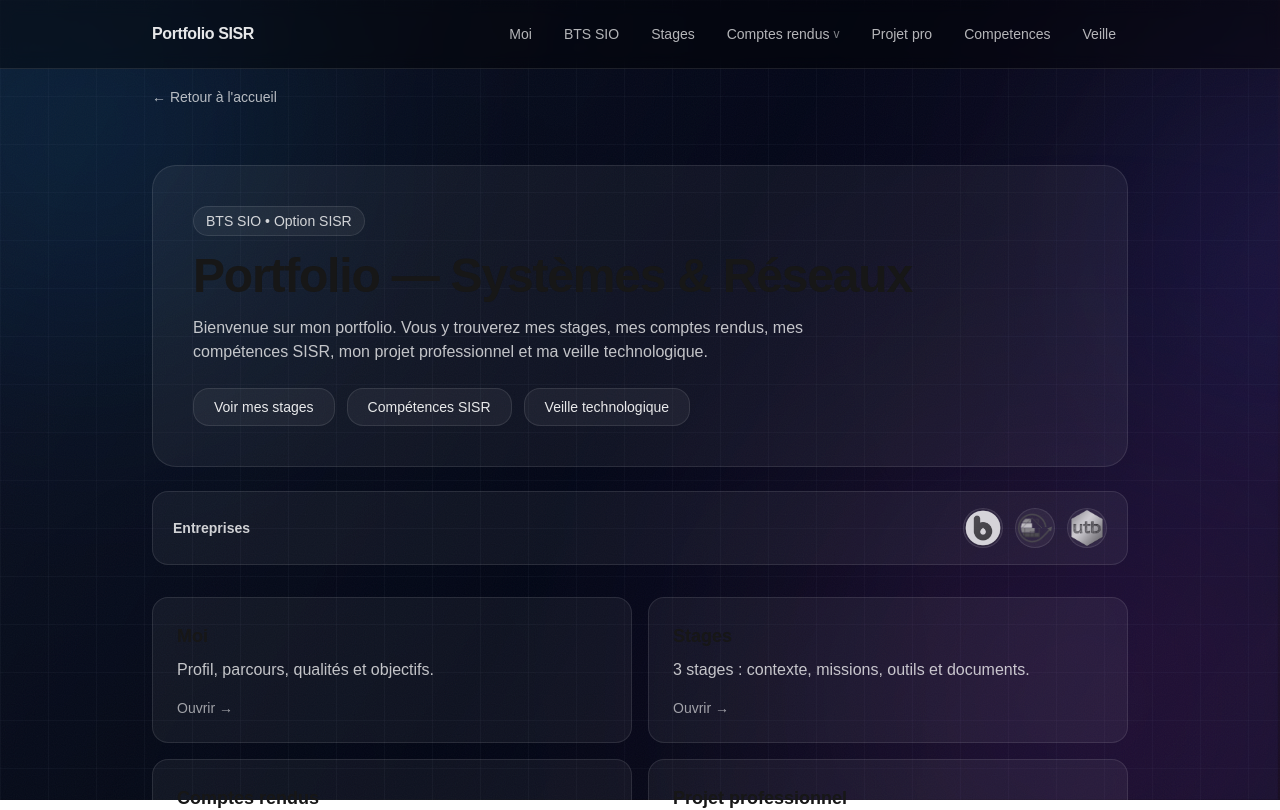
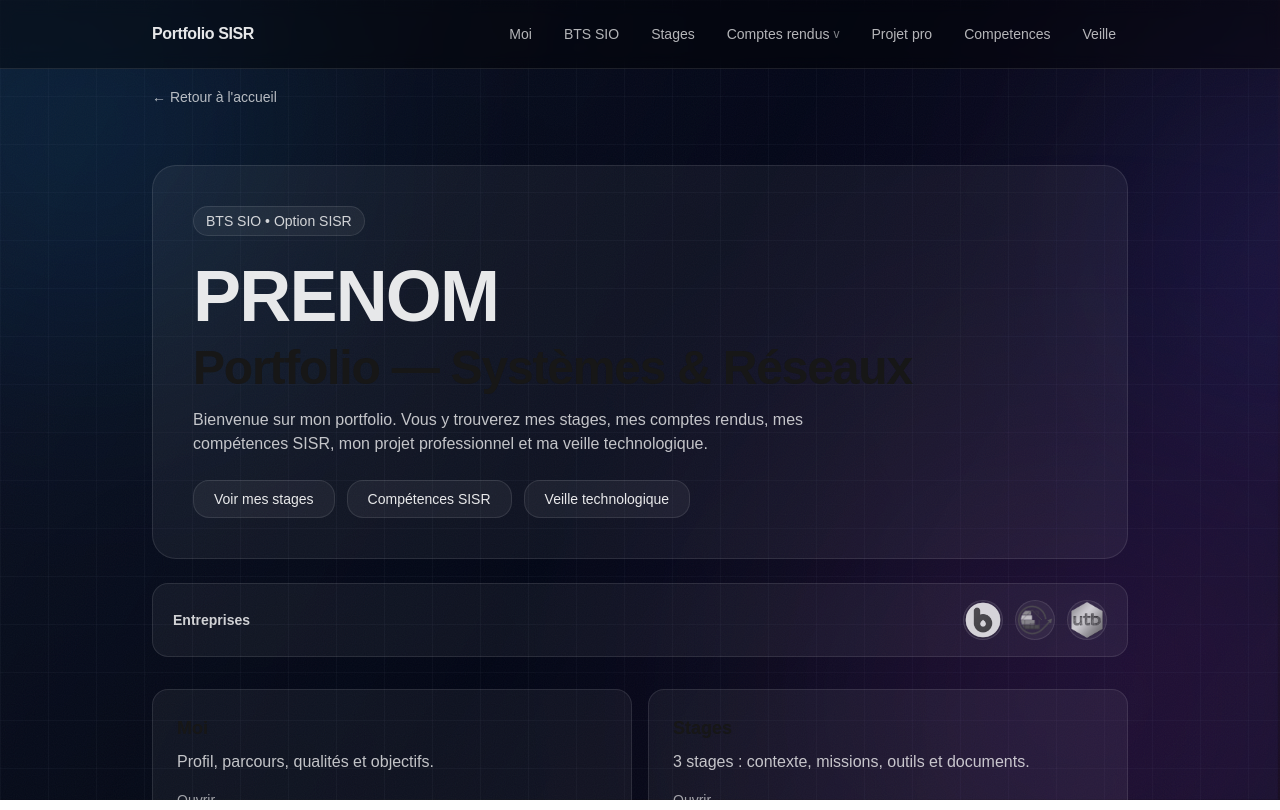
Before and after one commit to jedseffaji/portfolio-bts-sio, a Next.js app: page / in a window 1280 px wide. Shown: the top 810 px of the page. Built offline with nearby package versions, Linux system fonts and the light colour scheme.

Commit message:
Ajout prenom sur accueil

```diff
--- a/app/page.tsx
+++ b/app/page.tsx
@@ -16,7 +16,11 @@ export default function Home() {
           BTS SIO • Option SISR
         </p>
 
-        <h1 className="mt-4 text-4xl font-extrabold tracking-tight sm:text-5xl">
+        <p className="mt-6 text-5xl font-extrabold tracking-tight text-white/90 sm:text-6xl lg:text-7xl">
+          PRENOM
+        </p>
+
+        <h1 className="mt-3 text-4xl font-extrabold tracking-tight sm:text-5xl">
           Portfolio — Systèmes & Réseaux
         </h1>
 
```
